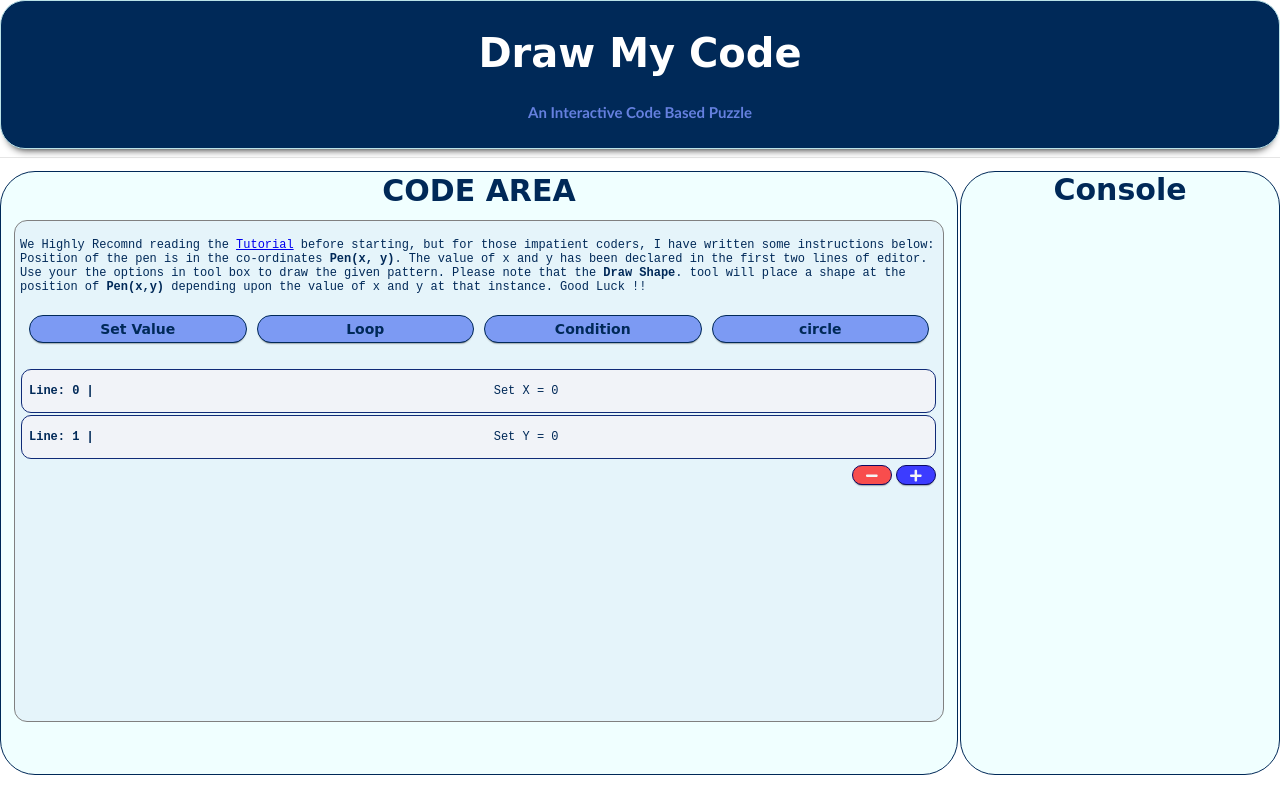
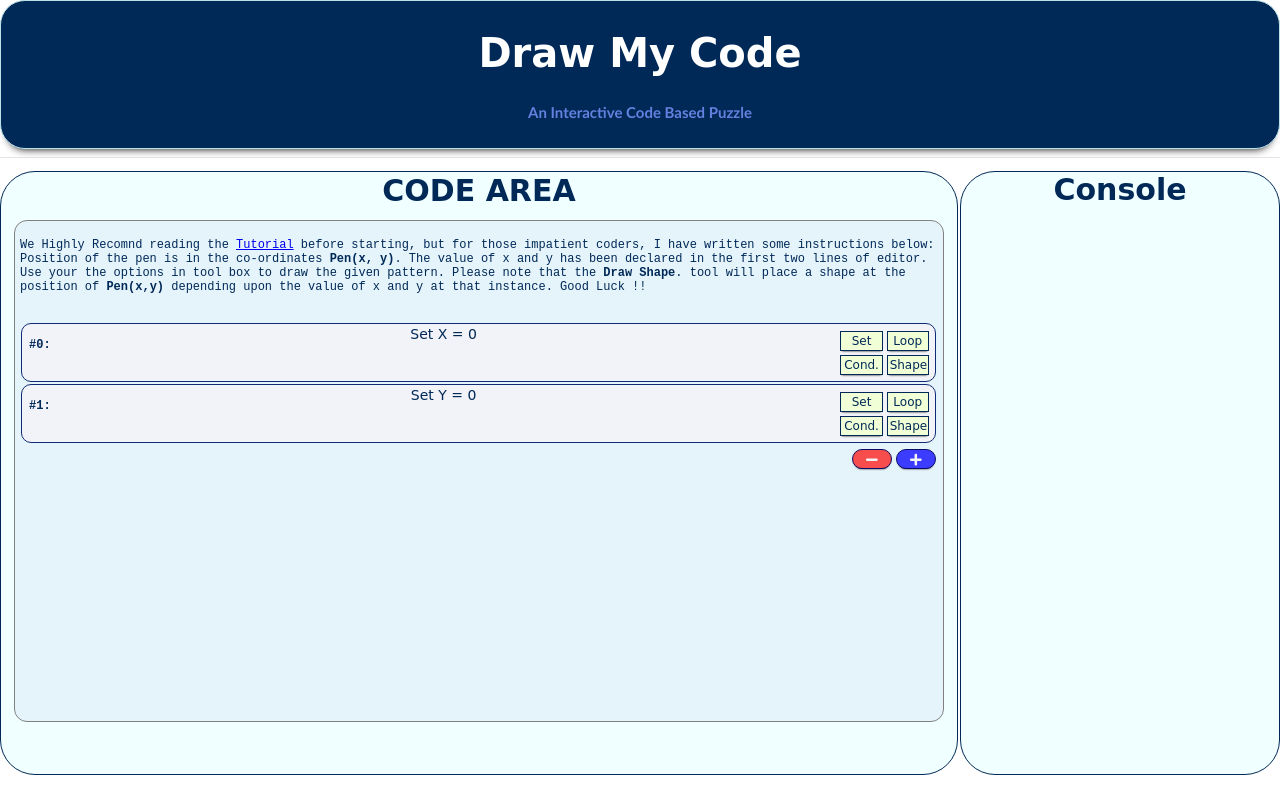
Before and after one commit to arjkashyap/Draw-My-Code, a React (Create React App) app: page / in a window 1280 px wide. Built offline with nearby package versions, Linux system fonts and the light colour scheme.

Commit message:
Tool btn handled

```diff
--- a/src/components/BlockRender.tsx
+++ b/src/components/BlockRender.tsx
@@ -5,18 +5,18 @@ import React from "react";
 import { SetValue, Loops, Condition } from "./CodeBlocks";
 
 const BlockRender = (cb: SetValue | Loops | Condition | null): JSX.Element => {
-  let code: string = "yaya";
+  let code: string = "";
 
   // If the block type is not null
   if (cb) {
-    if (cb.blockType == 1 && cb != null) {
+    if (cb.blockType === 1 && cb != null) {
       code = `Set ${cb.varName} = ${cb.varValue}`;
     }
   }
   //   if (cb.blockType) {
   //       code = cb.blockData.varName
   //   }
-return <div className="code-rn"> {code} </div>;
+  return <div className="code-rn"> {code} </div>;
 };
 
 export default BlockRender;
--- a/src/components/Editor.tsx
+++ b/src/components/Editor.tsx
@@ -2,7 +2,6 @@
 
 import React, { useState } from "react";
 import Line from "./Line";
-import Tools from "./Tools";
 import { SetValue, Loops, Condition } from "./CodeBlocks";
 import { FontAwesomeIcon } from "@fortawesome/react-fontawesome";
 import { faPlus, faMinus } from "@fortawesome/free-solid-svg-icons";
@@ -75,7 +74,6 @@ const Editor: React.FC = () => {
         Good Luck !!
       </p>
       {/* Tools box render */}
-      <Tools />
       <br />
 
       {/* Editor Lines */}
--- a/src/components/Line.tsx
+++ b/src/components/Line.tsx
@@ -3,6 +3,7 @@
 import React from "react";
 import { SetValue, Loops, Condition } from "./CodeBlocks";
 import BlockRender from "./BlockRender";
+import Tools from "./Tools";
 import "../css/Line.css";
 
 interface LineProps {
@@ -26,6 +27,12 @@ const Line: React.FC<LineProps> = ({ lineNumber, codeBlock, lineSelected }) => {
     return style;
   };
 
+  // Function listens for mouse click on the tool button and renders codeblock
+  const handleToolBtns = (btn: number): void => {
+    console.log("Button type");
+    console.log(btn);
+  };
+
   console.log(codeBlock);
   console.log("Line selected prop says: " + lineSelected);
   return (
@@ -37,14 +44,14 @@ const Line: React.FC<LineProps> = ({ lineNumber, codeBlock, lineSelected }) => {
       }}
     >
       <div className="line-number">
-        <p>Line: {lineNumber} | </p>
-        {/* <p>
-          Line: {lineNumber} |<span> {BlockRender(codeBlock)} </span>{" "}
-        </p> */}
+        <p>#{lineNumber}: </p>
       </div>
-      <div className="line-code">
+      <div className="line-code"> {BlockRender(codeBlock)}</div>
+      <div className="tools">
         {" "}
-        <p>{BlockRender(codeBlock)} </p>
+        <Tools
+          onChange={(btnType: number): void => handleToolBtns(btnType)}
+        />{" "}
       </div>
     </div>
   );
--- a/src/components/Tools.tsx
+++ b/src/components/Tools.tsx
@@ -1,34 +1,46 @@
-import React, { useState } from "react";
+import React from "react";
 import "../css/Tools.css";
 
-const Tools: React.FC = () => {
-  const [shapeSelected, updateShape] = useState("circle");
+const Tools: React.FC<{ onChange: any }> = ({ onChange }) => {
+  // Button type pressed is passed to editor for displaying results
+  const setBtn: number = 1;
+  const loopBtn: number = 2;
+  const condBtn: number = 3;
+  const shapeBtn: number = 4;
 
   return (
     <div className="Tools">
-      <button id="loop-btn" className="tool-btns">
+      <button
+        id="loop-btn"
+        className="tool-btns"
+        onClick={(btnType) => onChange(setBtn)}
+      >
         {" "}
-        Set Value{" "}
+        Set{" "}
       </button>
-      <button id="loop-btn" className="tool-btns">
+      <button
+        id="loop-btn"
+        className="tool-btns"
+        onClick={(btnType) => onChange(loopBtn)}
+      >
         {" "}
         Loop{" "}
       </button>
-      <button id="condition-btn" className="tool-btns">
+      <button
+        id="condition-btn"
+        className="tool-btns"
+        onClick={(btnType) => onChange(condBtn)}
+      >
+        Cond.
+      </button>
+      <button
+        id="shape-btn"
+        className="tool-btns"
+        onClick={(btnType) => onChange(shapeBtn)}
+      >
         {" "}
-        Condition{" "}
+        Shape{"  "}
       </button>
-      <button id="shape-btn" className="tool-btns" onClick = { () => updateShape("New Shape") }> {shapeSelected} </button>
-      {/* <select
-        id="dropdown"
-        className="tool-btns"
-        value={shapeSelected}
-        onChange={() => handelChange(document.getElementById) }
-      >
-        <option value="circle"> Circle</option>
-        <option value="triangle">Triangle</option>
-        <option value="square">Square</option>
-      </select> */}
     </div>
   );
 };
--- a/src/css/Line.css
+++ b/src/css/Line.css
@@ -10,7 +10,6 @@
 }
 
 .line-number {
-  flex: 10%;
   text-align: left;
   font-size: 12px;
   font-weight: bold;
@@ -19,7 +18,7 @@
 }
 
 .line-code {
-  flex: 90%;
+  flex: 40%;
   /* margin-top: 9px; */
   text-align: center;
 }
--- a/src/css/Tools.css
+++ b/src/css/Tools.css
@@ -1,27 +1,21 @@
 .Tools {
-  /* background-color: rgb(174, 199, 245, 0.5); */
-  padding: 4px;
-  /* border: 0.5px solid rgb(0, 41, 88); */
-  border-radius: 35px;
-  /* margin: 6px; */
-  margin-top: 6px;
-  height: auto;
-  width: auto;
-  display: flex;
-  justify-content: center;
+  padding: 2px;
+  border-radius: 5px;
+  margin-top: 1px;
+  display: grid;
+  grid-template-columns: 50% 50%;
 }
 
 .tool-btns {
-  flex: 1;
-  padding: 5px;
-  margin: 5px;
-  background-color: #7c9af3;
+  padding: 2px;
+  margin: 2px;
+  background-color: #f1ffd6;
   color: rgb(0, 41, 88);
-  border-radius: 35px;
   border: 1.2px solid rgb(0, 41, 88);
   font-family: Comic Sans Ms;
-  font-weight: bold;
-  font-size: 14px;
+  font-size: 12px;
+  width: auto;
+  height: auto;
   -webkit-box-shadow: 0 4px 3px -3px black;
   -moz-box-shadow: 0 4px 3 px -3px black;
   box-shadow: 0 2px 2px -2px black;
```
